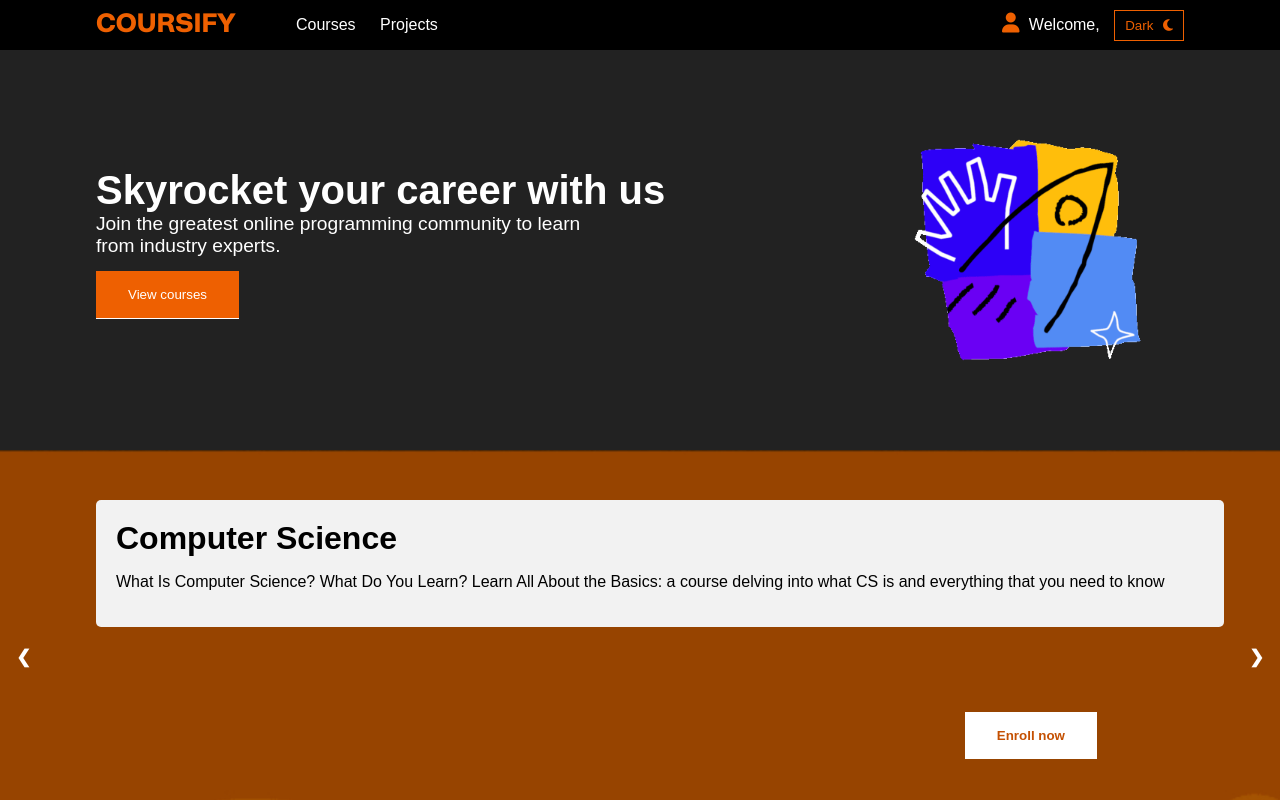
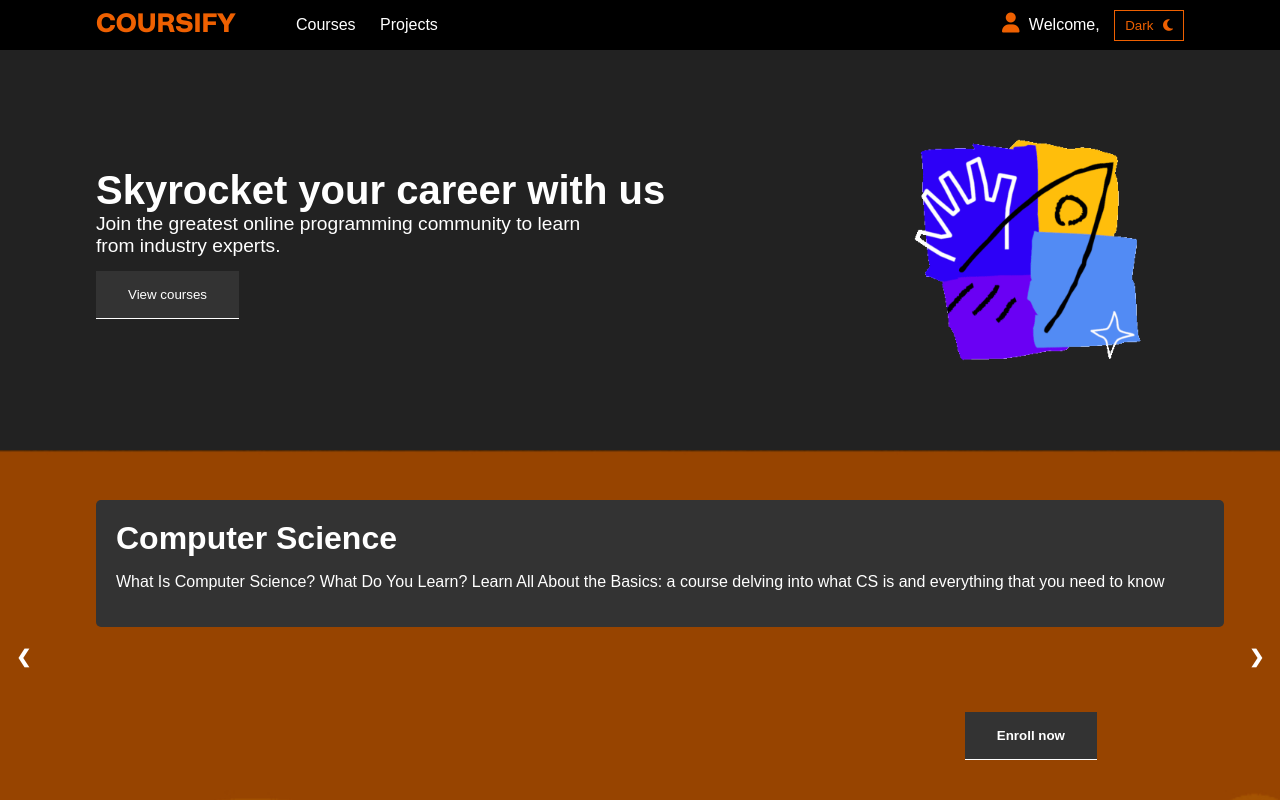
Before and after one commit to samiscold/Coursify, a website: page welcome.html in a window 1280 px wide. Both pictures are taken after a click on the button "Light". Shown: the top 800 px of the page. Drawn offline with nearby package versions, Linux system fonts and the light colour scheme; no server answers; a script that the page names is missing; files whose address does not match are found by name.

Commit message:
dark-mode-standards

```diff
--- a/assets/styles/style.css
+++ b/assets/styles/style.css
@@ -516,7 +516,18 @@ main.dark-mode .expect-from-coursify {
 }
 
 main.dark-mode .widgets h1, main.dark-mode .widgets p {
-  color: black !important;
+  color: white !important;
+}
+
+main.dark-mode .widgets {
+  background: #333;
+}
+
+
+main.dark-mode button {
+  border-bottom: 1px solid white;
+  color: white;
+  background: #333;
 }
 
 /* ************ */
```
